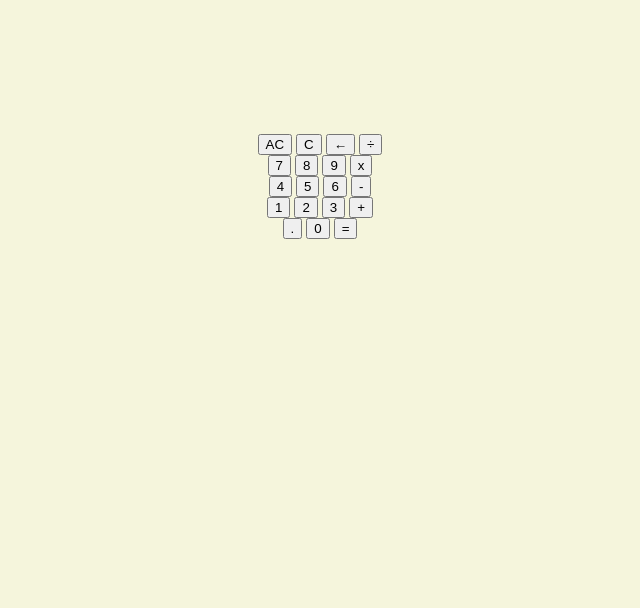
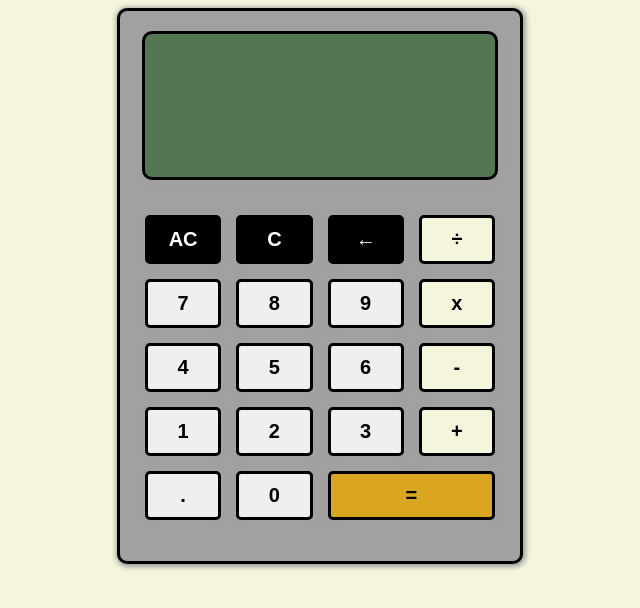
Before and after one commit to akin-holo/3mtt_dareyIO_assessement_mini-03, a plain HTML site: page index.html in a window 1280 px wide. Shown: the whole page, without its empty margins (320-960 px from the left). Drawn offline with Linux system fonts and the light colour scheme.

Commit message:
Add styles
Applied styles to the components

```diff
--- a/index.html
+++ b/index.html
@@ -10,34 +10,36 @@
 <body>
    <div class="calculator">
       <div class="screen"></div>
+      <div class="inputs-container">
          <div class="row row1">
             <button class="fn ac" id="clearAll">AC</button>
             <button class="fn c" id="clear">C</button>
-         <button class="symbol back-arrow" id="backSpace"><span>&#8592;</span></button>
+            <button class="fn back-arrow" id="backSpace"><span>&#8592;</span></button>
             <button class="symbol division" id="division"><span>&divide;</span></button>
          </div>
          <div class="row row2">
-         <button>7</button>
-         <button>8</button>
-         <button>9</button>
-         <button><span>x</span></button>
+            <button class="num">7</button>
+            <button class="num">8</button>
+            <button class="num">9</button>
+            <button class="symbol">x</button>
          </div>
          <div class="row row3">
-         <button>4</button>
-         <button>5</button>
-         <button>6</button>
-         <button><span>-</span></button>
+            <button class="num">4</button>
+            <button class="num">5</button>
+            <button class="num">6</button>
+            <button class="symbol">-</button>
          </div>
          <div class="row row4">
-         <button>1</button>
-         <button>2</button>
-         <button>3</button>
-         <button><span>+</span></button>
+            <button class="num">1</button>
+            <button class="num">2</button>
+            <button class="num">3</button>
+            <button class="symbol">+</button>
          </div>
          <div class="row row5">
-         <button><span>.</span></button>
-         <button><span>0</span></button>
-         <button><span>=</span></button>
+            <button ><span>.</span></button>
+            <button class="num">0</button>
+            <button class="equal">=</button>
+         </div>
       </div>
       </div>
    <script src="script.js"></script>
--- a/style.css
+++ b/style.css
@@ -9,8 +9,72 @@ body {
 
 .calculator {
    display: flex;
+   width: 400px;
+   height: 550px;
    flex-direction: column;
-   justify-content: center;
+   /* justify-content: center; */
    align-items: center;
-   margin: 10%;
+   background-color: #a1a1a1;
+   border: 3px solid #000;
+   border-radius: 10px;
+   box-shadow: 1px 1px 5px 2px  #a1a1a1;
+
+   /* margin: 10%; */
 }
+
+.screen {
+   width: 350px;
+   height: 150px;
+   /* padding-bottom: 30px; */
+   margin: 5%;
+   background-color: rgb(82, 119, 82);
+   border: 3px solid #000;
+   border-radius: 10px;
+   box-shadow: 1px 1px 5px 2px  #a1a1a1;
+}
+
+
+.inputs-container {
+   width: 350px;
+   height: 65%;
+   margin: auto 5% 5%;
+}
+.row {
+   display: grid;
+   grid-template-columns: repeat(4, 1fr);
+   gap: 15px;
+}
+.row button {
+   padding: 10px;
+   border: 3px solid #000;
+   margin-top: 15px;
+   border-radius: 5px;
+   box-shadow: 1px 1px 5px 2px  #a1a1a1;
+   font-size: 20px;
+   font-weight: bold;
+}
+.row button:active {
+   border-top: 1px solid #343434;
+   border-right: 2px solid #000;
+   border-bottom: 1px solid #000;
+   border-left: 2px solid #343434;
+   font-weight: 400;
+   font-size: 19px;
+}
+.fn {
+   color: #fff;
+   background-color: #000;
+}
+.fn:active {
+   border-top: 1px solid #fff;
+   border-right: 2px solid #ffff;
+   border-bottom: 1px solid #fff;
+   border-left: 2px solid #fff;
+}
+.symbol {
+   background-color: #f5f5dc;
+}
+.equal {
+   grid-column: span 2;
+   background-color: #daa520;
+}
```
Lines whose indentation alone changed are shown as unchanged.
